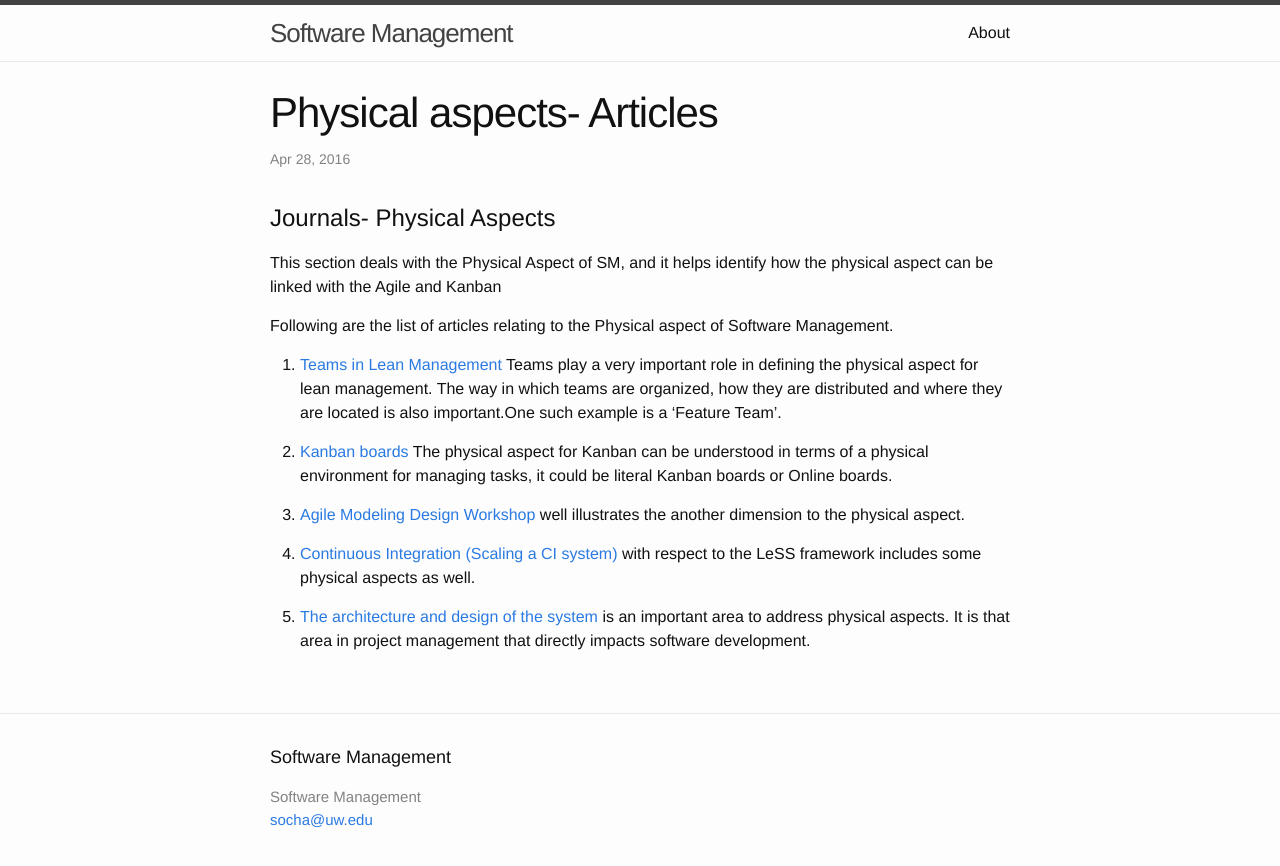
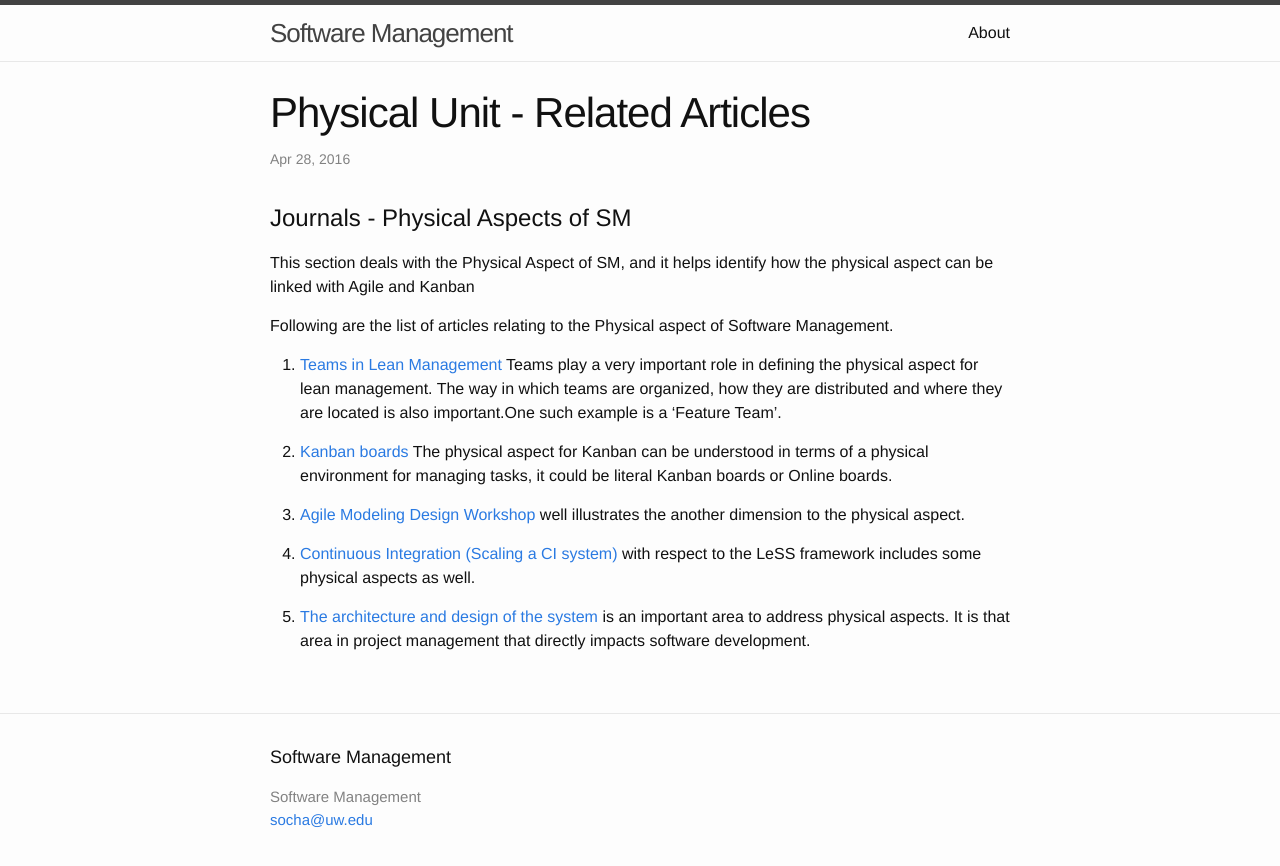
Before and after one commit to css566/css566.github.io, a Jekyll site: the page built from _posts/2016-04-28-PhysicalAspects_Articles.md, in a window 1280 px wide. Shown: the top 866 px of the page. Built offline with Jekyll 4.4.1, drawn with Linux system fonts in a browser that asks for light colours; comment, search, counter and statistics services are not loaded.

Commit message:
edited title to match other content of same unit

```diff
--- a/_posts/2016-04-28-PhysicalAspects_Articles.md
+++ b/_posts/2016-04-28-PhysicalAspects_Articles.md
@@ -1,11 +1,11 @@
 ---
 layout: post
-title: Physical aspects- Articles
+title: Physical Unit - Related Articles
 ---
 
-Journals- Physical Aspects
+Journals - Physical Aspects of SM
 =================================
-This section deals with the Physical Aspect of SM, and it helps identify how the physical aspect can be linked with the Agile and Kanban
+This section deals with the Physical Aspect of SM, and it helps identify how the physical aspect can be linked with Agile and Kanban
 
 Following are the list of articles relating to the Physical aspect of Software Management.
 
```
